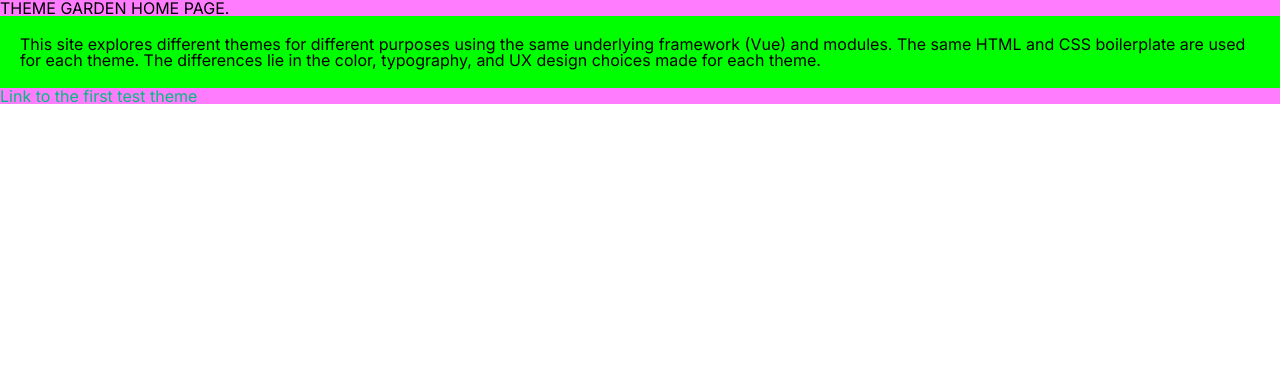
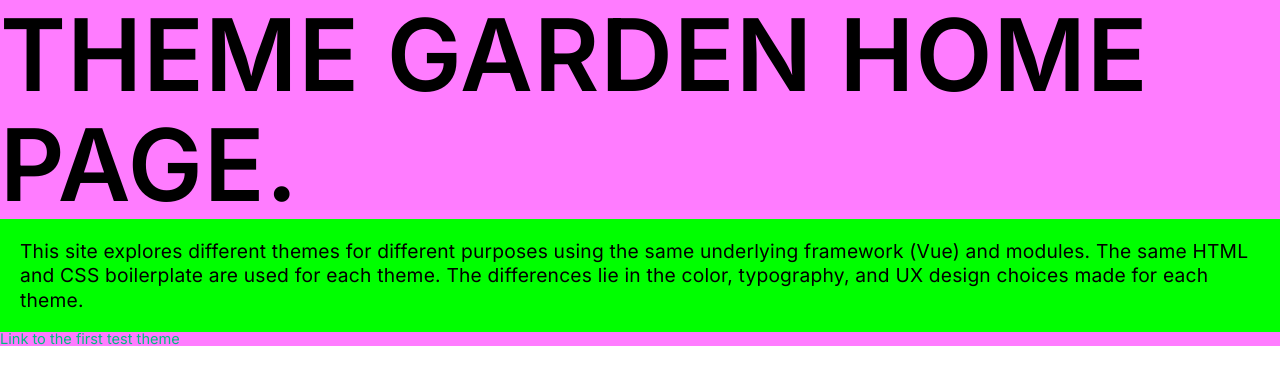
Before and after one commit to nedhaskins/theme-garden, a Vue app: page / in a window 1280 px wide. Shown: the top 384 px of the page. Built offline with nearby package versions, Linux system fonts and the light colour scheme.

Commit message:
Began insertion of utopia type & space values

```diff
--- a/src/css/main.css
+++ b/src/css/main.css
@@ -1,7 +1,7 @@
-@import './reset.css';
-@import './setup.css';
-
-@import './typography.css';
+@import 'reset.css';
+@import 'setup.css';
+@import 'utopia.css';
+@import 'typography.css';
 
 #app {
    max-width: 1280px;
--- a/src/css/typography.css
+++ b/src/css/typography.css
@@ -3,13 +3,19 @@
 	-webkit-font-smoothing: antialiased;
 }
 
-p,
 a {
-	font-size: 1rem;
+	font-size: var(--step--1);
 }
 
 .loud-voice {
 	font-weight: 700;
+}
+
+h1 {
+	font-weight: 600;
+	font-size: var(--step-6);
+	line-height: var(--space-2xl-3xl);
+	letter-spacing: 0.075rem;
 }
 
 h3 {
@@ -21,3 +27,9 @@
 h4 {
 	font-size: 1.375rem;
 }
+
+p {
+	font-size: var(--step-0);
+	line-height: 1.5125rem;
+	letter-spacing: 0.0125rem;
+}
--- /dev/null
+++ b/src/css/utopia.css
@@ -0,0 +1,44 @@
+/* Fluid Type Values */
+
+/* @link https://utopia.fyi/type/calculator?c=320,16,1.2,1500,20,1.333,6,2,&s=0.75|0.5|0.25,1.5|2|3|4|6,s-l&g=s,l,xl,12 */
+
+:root {
+  --step--2: clamp(0.69rem, calc(0.69rem + 0.01vw), 0.70rem);
+  --step--1: clamp(0.83rem, calc(0.80rem + 0.14vw), 0.94rem);
+  --step-0: clamp(1.00rem, calc(0.93rem + 0.34vw), 1.25rem);
+  --step-1: clamp(1.20rem, calc(1.07rem + 0.63vw), 1.67rem);
+  --step-2: clamp(1.44rem, calc(1.23rem + 1.06vw), 2.22rem);
+  --step-3: clamp(1.73rem, calc(1.39rem + 1.67vw), 2.96rem);
+  --step-4: clamp(2.07rem, calc(1.57rem + 2.54vw), 3.95rem);
+  --step-5: clamp(2.49rem, calc(1.74rem + 3.76vw), 5.26rem);
+  --step-6: clamp(2.99rem, calc(1.89rem + 5.46vw), 7.01rem);
+}
+
+/* Fluid Space Values */
+
+/* @link https://utopia.fyi/space/calculator?c=320,16,1.2,1500,20,1.333,5,2,&s=0.75|0.5|0.25,1.5|2|3|4|6,s-l&g=s,l,xl,12 */
+
+:root {
+  --space-3xs: clamp(0.25rem, calc(0.23rem + 0.08vw), 0.31rem);
+  --space-2xs: clamp(0.50rem, calc(0.47rem + 0.17vw), 0.63rem);
+  --space-xs: clamp(0.75rem, calc(0.70rem + 0.25vw), 0.94rem);
+  --space-s: clamp(1.00rem, calc(0.93rem + 0.34vw), 1.25rem);
+  --space-m: clamp(1.50rem, calc(1.40rem + 0.51vw), 1.88rem);
+  --space-l: clamp(2.00rem, calc(1.86rem + 0.68vw), 2.50rem);
+  --space-xl: clamp(3.00rem, calc(2.80rem + 1.02vw), 3.75rem);
+  --space-2xl: clamp(4.00rem, calc(3.73rem + 1.36vw), 5.00rem);
+  --space-3xl: clamp(6.00rem, calc(5.59rem + 2.03vw), 7.50rem);
+
+  /* One-up pairs */
+  --space-3xs-2xs: clamp(0.25rem, calc(0.15rem + 0.51vw), 0.63rem);
+  --space-2xs-xs: clamp(0.50rem, calc(0.38rem + 0.59vw), 0.94rem);
+  --space-xs-s: clamp(0.75rem, calc(0.61rem + 0.68vw), 1.25rem);
+  --space-s-m: clamp(1.00rem, calc(0.76rem + 1.19vw), 1.88rem);
+  --space-m-l: clamp(1.50rem, calc(1.23rem + 1.36vw), 2.50rem);
+  --space-l-xl: clamp(2.00rem, calc(1.53rem + 2.37vw), 3.75rem);
+  --space-xl-2xl: clamp(3.00rem, calc(2.46rem + 2.71vw), 5.00rem);
+  --space-2xl-3xl: clamp(4.00rem, calc(3.05rem + 4.75vw), 7.50rem);
+
+  /* Custom pairs */
+  --space-s-l: clamp(1.00rem, calc(0.59rem + 2.03vw), 2.50rem);
+}
--- a/src/modules/MastHead.vue
+++ b/src/modules/MastHead.vue
@@ -75,7 +75,7 @@
 	/*put this first one into universal module traits*/
 
 	.navigation {
-		padding: 1.25rem;
+		padding: var(--space-s-m);
 	}
 
 	nav ul {
@@ -84,20 +84,16 @@
 		align-items: center;
 		justify-content: space-evenly;
 		flex-wrap: wrap;
-		gap: 1.375rem;
-		padding: 1.375rem;
+		gap: var(--space-l);
+		padding: var(--space-m);
 		text-align: center;
-
-		a {
-			font-size: 0.875rem;
-		}
 	}
 
 	.navigation-right {
 		display: flex;
 		flex-direction: column;
 		align-items: center;
-		gap: 1.25rem;
+		gap: var(--space-m);
 
 		svg-wrapper {
 			.outline {
@@ -109,13 +105,14 @@
 			}
 		}
 
+		/* em values relative to this button's values */
 		.login {
 			border: none;
 			background-color: green;
 			color: white;
-			padding: 0.5rem 1.375rem;
-			border-radius: 0.3125rem;
-			letter-spacing: 0.02875rem;
+			padding: 0.5em 1.375em;
+			border-radius: 0.3125em;
+			letter-spacing: 0.02875em;
 		}
 	}
 
--- a/src/modules/hero/HeroOne.vue
+++ b/src/modules/hero/HeroOne.vue
@@ -37,18 +37,11 @@
 		}
 
 		p {
-			font-size: 1.25rem;
-			line-height: 1.5125rem;
-			letter-spacing: 0.0125rem;
 			text-align: center;
-			margin-top: 1rem;
+			margin-top: var(--space-s);
 		}
 
 		h1 {
-			font-weight: 600;
-			font-size: 4rem;
-			line-height: 4.840625rem;
-			letter-spacing: 0.075rem;
 			text-align: center;
 		}
 	}
```
